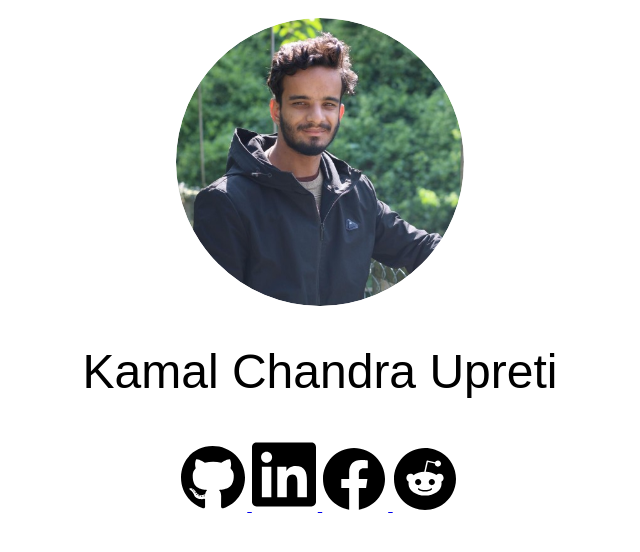
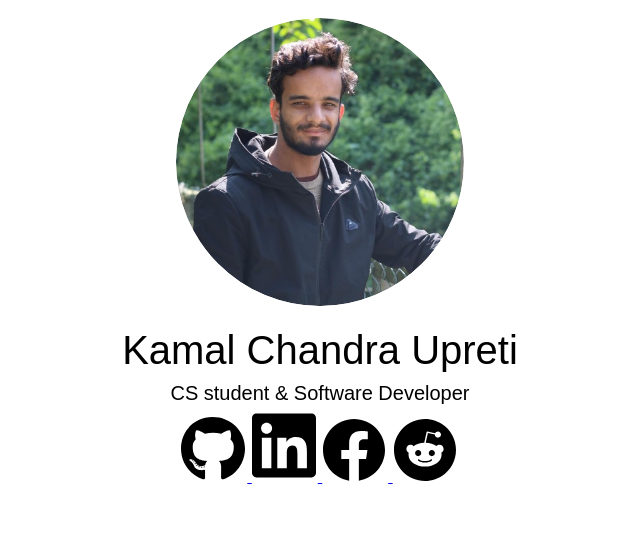
Before and after one commit to kmlupreti/kmlupreti.github.io, a plain HTML site: page index.html in a window 1280 px wide. Shown: the whole page, without its empty margins (320-960 px from the left). Drawn offline with Linux system fonts and the light colour scheme.

Commit message:
Fix font size

```diff
--- a/index.html
+++ b/index.html
@@ -33,9 +33,17 @@
         .info {
         text-align: center;
         }
-        .info   > h1 {
+        .title,  .subtitle{
+        display: block;
         font-weight: lighter;
-        font-size: 3em;
+        margin-bottom: 1px;
+        }
+        .title {
+        font-size: 40px;
+        }
+        .subtitle {
+        font-size: 20px;
+        margin-bottom: 2px;
         }
         .avatar__image {
         /* Rounded border */
@@ -67,7 +75,8 @@
                 <img class="avatar__image" src="me.jpg" />
             </div>
             <div class="info">
-                <h1>Kamal Chandra Upreti</h1>
+                <label class="title">Kamal Chandra Upreti</label>
+                <label class="subtitle">CS student & Software Developer</label>
                 <a href="#" class="icon">
                     <i class="icon-unlock"><img src="icons/github.svg"></i>
                     <i class="icon-lock"><img src="icons/github-color.svg"></i>
```
